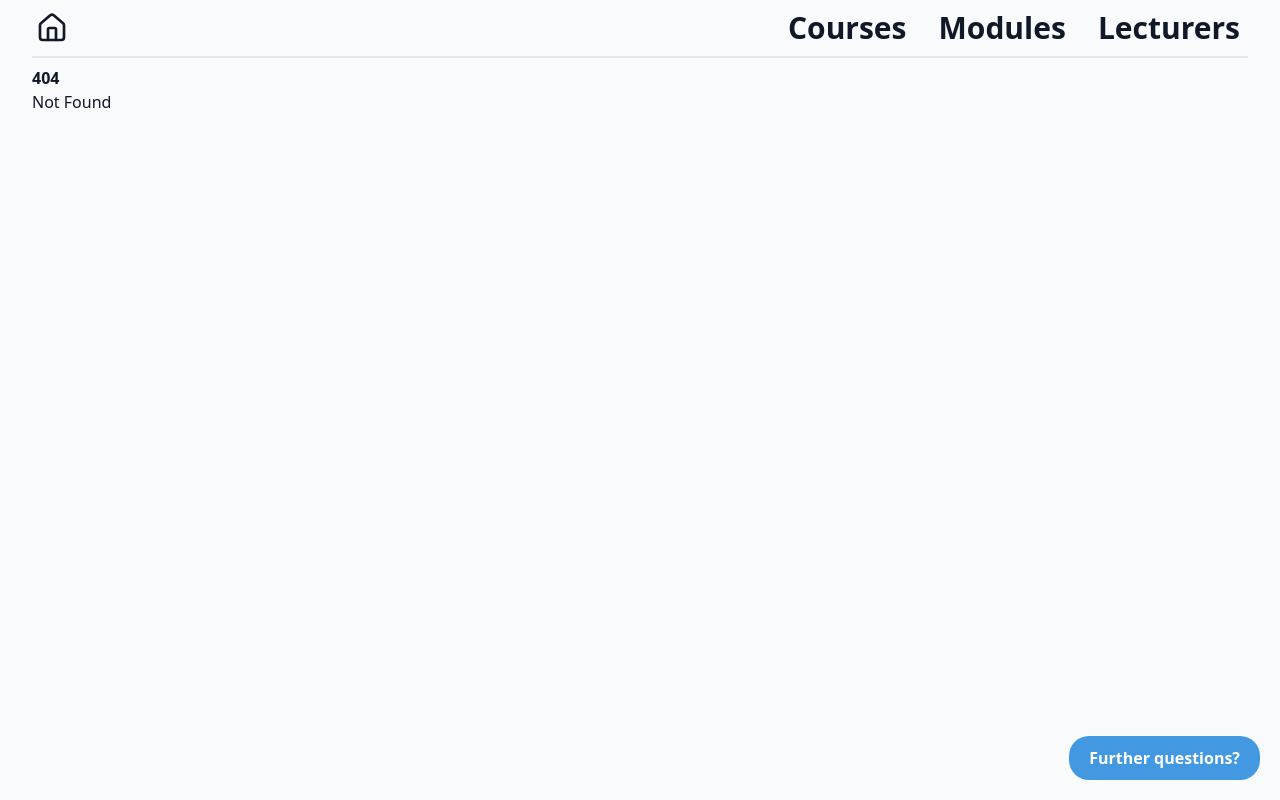
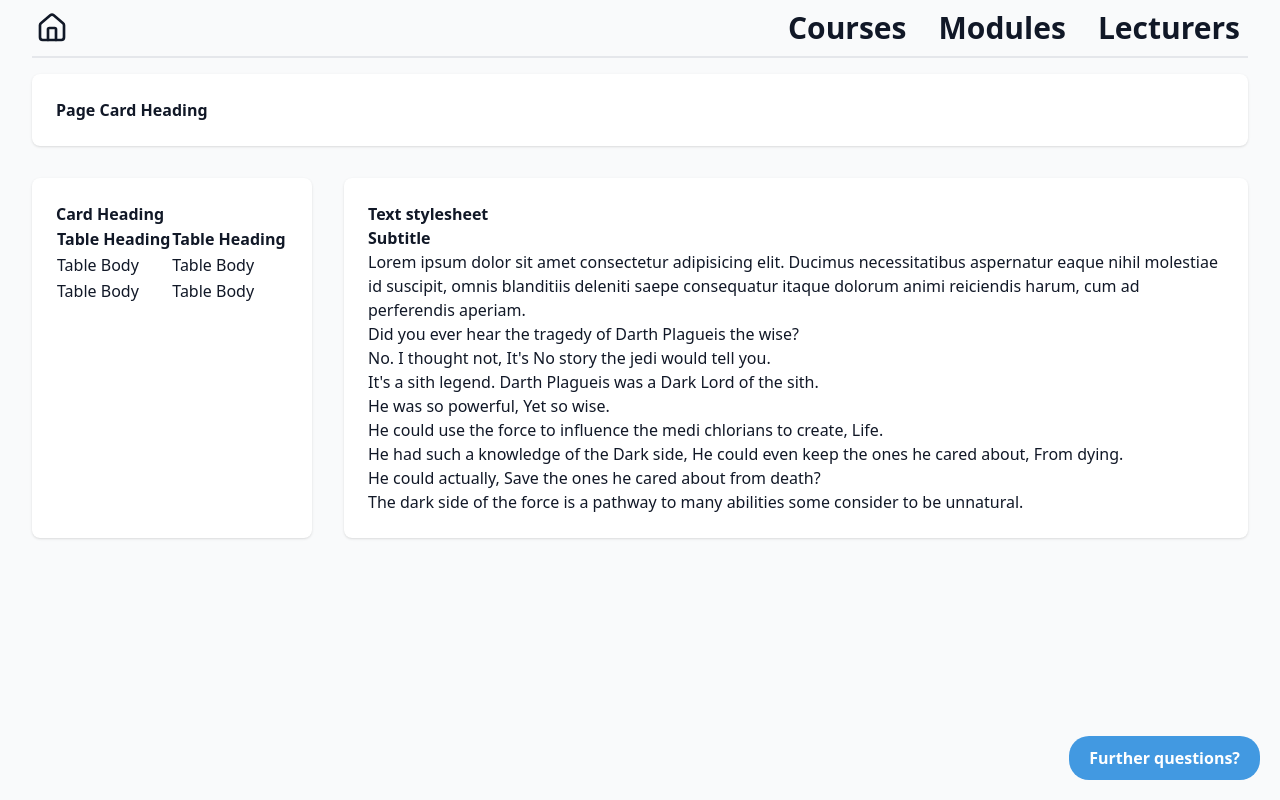
Before and after one commit to AlessioGrespi/universityDB, a SvelteKit app: page /stylesheet in a window 1280 px wide. Before the commit this address had no page. Built offline with nearby package versions, Linux system fonts and the light colour scheme.

Commit message:
stylesheet page

```diff
--- /dev/null
+++ b/src/routes/stylesheet/+page.svelte
@@ -0,0 +1,53 @@
+<div class="mt-4 grid w-full grid-cols-4 gap-8">
+	<div class="card col-span-4">
+		<h1>Page Card Heading</h1>
+	</div>
+	<div class="card col-span-1">
+		<h2>Card Heading</h2>
+		<table>
+			<thead>
+				<tr>
+					<th>Table Heading</th>
+					<th>Table Heading</th>
+				</tr>
+			</thead>
+			<tbody>
+				<tr>
+					<td>Table Body</td>
+					<td>Table Body</td>
+				</tr>
+				<tr>
+					<td>Table Body</td>
+					<td>Table Body</td>
+				</tr>
+			</tbody>
+		</table>
+	</div>
+
+	<div class="card col-span-3">
+		<h2>Text stylesheet</h2>
+		<h3>Subtitle</h3>
+		<p>
+			Lorem ipsum dolor sit amet consectetur adipisicing elit. Ducimus necessitatibus aspernatur
+			eaque nihil molestiae id suscipit, omnis blanditiis deleniti saepe consequatur itaque dolorum
+			animi reiciendis harum, cum ad perferendis aperiam.
+		</p>
+		<ul>
+			<li>Did you ever hear the tragedy of Darth Plagueis the wise?</li>
+			<li>No. I thought not, It's No story the jedi would tell you.</li>
+			<ul>
+				<li>It's a sith legend. Darth Plagueis was a Dark Lord of the sith.</li>
+				<li>He was so powerful, Yet so wise.</li>
+			</ul>
+		</ul>
+
+		<ol>
+			<li>He could use the force to influence the medi chlorians to create, Life.</li>
+			<li>He had such a knowledge of the Dark side, He could even keep the ones he cared about, From dying.</li>
+			<ol>
+				<li>He could actually, Save the ones he cared about from death? </li>
+				<li>The dark side of the force is a pathway to many abilities some consider to be unnatural.</li>
+			</ol>
+		</ol>
+	</div>
+</div>
```
